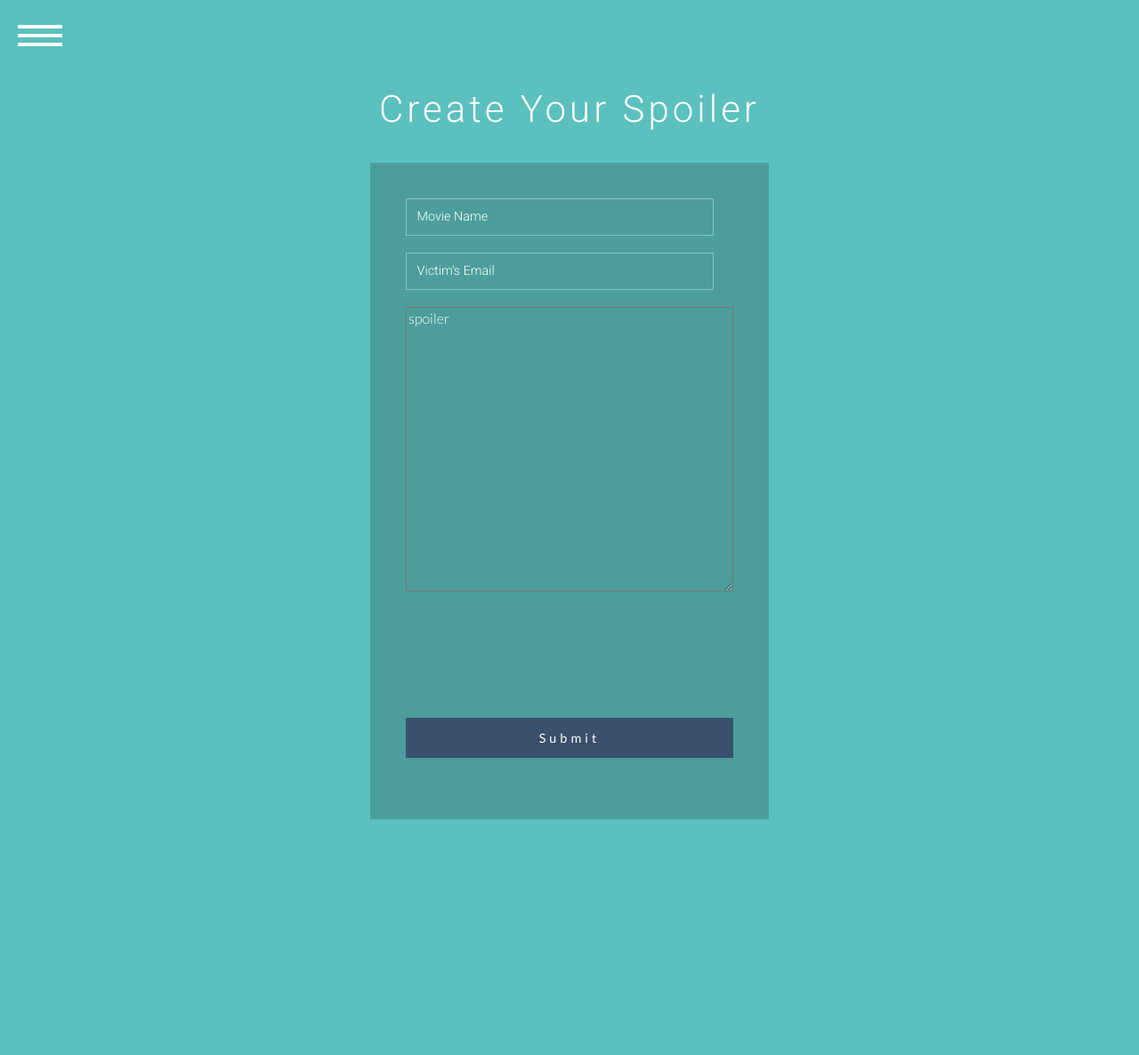
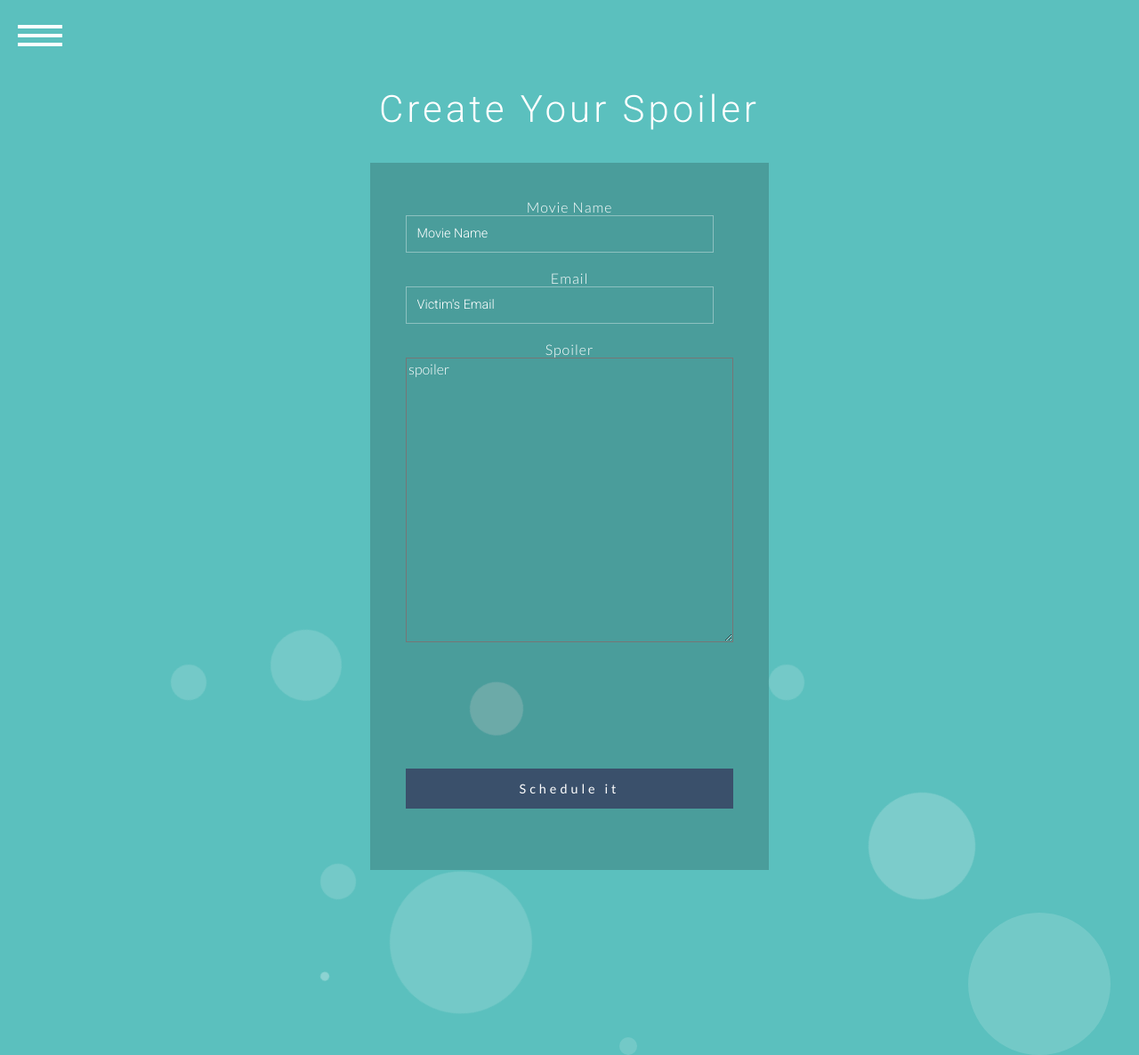
Before and after one commit to YahiaBakour/spoiled4you.io, a Flask app: page /build-spoiler in a window 1280 px wide. Shown: the whole page at 89% size. Before the commit the page ends 921 px from the top, so only its background shows below. Run offline with Flask 2, Linux system fonts and the light colour scheme; some libraries are stand-ins or nearby versions; some web fonts are replaced.

Commit message:
Finalized Functionality with Scheduling emails

```diff
--- a/main.py
+++ b/main.py
@@ -26,6 +26,9 @@
 from APIs import Wikipedia
 from APIs.movies import movies
 from APIs.spoiler import Spoiler
+from flask_apscheduler import APScheduler
+import time
+
 app = Flask(__name__)
 
 app.config['SECRET_KEY'] = SECRETKEY
@@ -43,6 +46,10 @@
 login_manager.login_view = 'login'
 
 SPOILER = Spoiler()
+
+scheduler = APScheduler()
+scheduler.init_app(app)
+scheduler.start()
 
 #region Classes
 class User(db.Model,UserMixin):
@@ -214,9 +221,7 @@
     movie = request.args.get('term')
     movieC = movies()
     suggestions = movieC.getmoviesuggestions(movie)
-    print(suggestions)
     return jsonify(suggestions)
-
 
 
 
@@ -239,7 +244,17 @@
     return render_template('build_a_spoiler.html', form = form, loggedin = current_user.is_authenticated, spoiler = spoiler)
 
 
+@app.route("/scheduler-spoiler",methods=['GET','POST'])
+def scheduler_spoiler():
+    dat = request.form.to_dict()
+    form = BuildASpoiler()
+    app.apscheduler.add_job(func=sched_email, trigger='date', args=[dat['victim_email'],dat['spoiler']], id='j2')
+    return render_template('build_a_spoiler.html', form = form, loggedin = current_user.is_authenticated)
+    #app.apscheduler.add_job(func=scheduled_task, trigger='date', args=[i], id='j'+str(i))
 
+def sched_email(email,spoiler):
+    # Let's assume that send_email was defined in myapp/util.py
+    send_email(email, "subject", spoiler)
 
 #endregion
 
--- a/static/css/bubbles.css
+++ b/static/css/bubbles.css
@@ -130,7 +130,7 @@
   }
 
   .main-agileinfo {
-    width: 100%;
+    width: 40%;
     margin: 3em auto;
     background: rgba(0, 0, 0, 0.18);
     background-size: cover;
@@ -349,10 +349,7 @@
   }
 
   /*-- //copyright --*/
-  .wrapper {
-    position: relative;
-    overflow: hidden;
-  }
+
 
   .colorlib-bubbles {
     position: absolute;
@@ -541,10 +538,6 @@
     .main-agileinfo {
       margin: 2em auto;
     }
-
-    .main-agileinfo {
-      width: 100%;
-    }
   }
 
   @media(max-width:1280px) {
@@ -576,9 +569,6 @@
   }
 
   @media(max-width:900px) {
-    .main-agileinfo {
-      width: 100%;
-    }
 
     input[type="text"], input[type="email"], input[type="password"] {
       width: 93%;
@@ -623,9 +613,6 @@
   }
 
   @media(max-width:568px) {
-    .main-agileinfo {
-      width: 100%;
-    }
 
     .colorlibcopy-agile p {
       padding: 0 ;
--- a/templates/build_a_spoiler.html
+++ b/templates/build_a_spoiler.html
@@ -6,7 +6,7 @@
 {% endblock %}
 
 
-{% block style%}
+{% block style %}
 <style>
 #spoiler{
     height:20em;
@@ -36,11 +36,14 @@
         {% endif %}
         <div class="main-agileinfo">
             <div class="agileits-top">
-                <form id="movieform" action="/build-spoiler" method="post" style="text-align:center">
+                <form id="movieform" action="/scheduler-spoiler" method="post" style="text-align:center">
+                    <p>Movie Name</p>
                     {{ form.movie_name(class_="input", placeholder="Movie Name", id="movie_name")}}
                 <br>
+                    <p>Email</p>
                     {{ form.victim_email(class_="input", placeholder="Victim's Email", id="victim_email")}}
                 <br>
+                    <p>Spoiler </p>
                     {{ form.spoiler(class__="spoiler", placeholder="spoiler", id="spoiler")}}
                 <br>
                 <br>
@@ -51,9 +54,21 @@
                 <br>
                 <br>
 
-                <input type="submit" class="submit" value="Submit">
+                <input type="submit" class="submit" value="Schedule it">
                 </form>
             </div>
         </div>
+		<ul class="colorlib-bubbles">
+            <li></li>
+            <li></li>
+            <li></li>
+            <li></li>
+            <li></li>
+            <li></li>
+            <li></li>
+            <li></li>
+            <li></li>
+            <li></li>
+        </ul>
     </div>
 {% endblock %}
```
Also changed, not shown: templates/pick_a_movie.html (+12 -0 lines).
